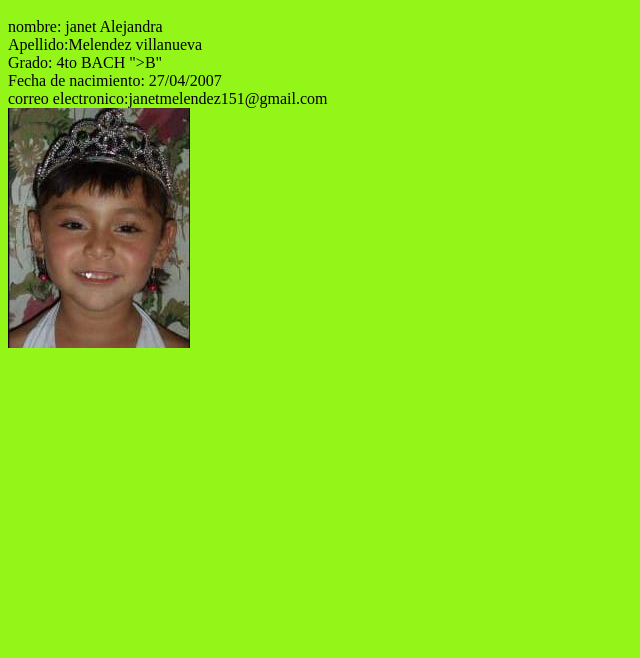
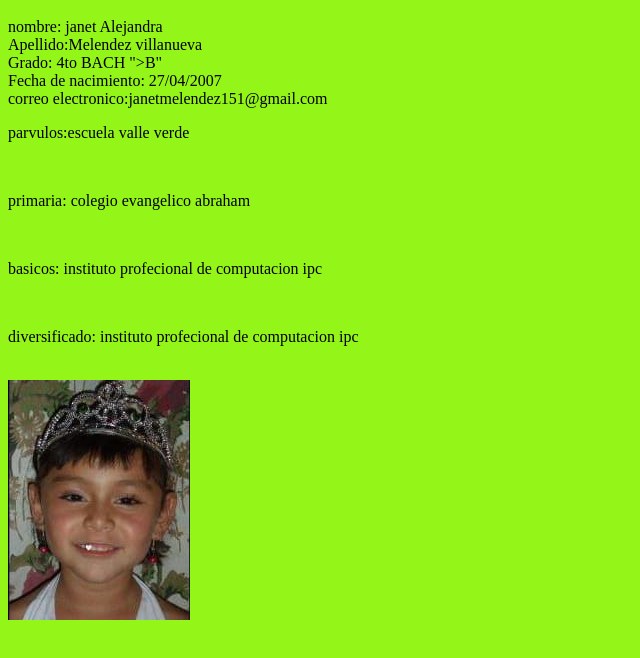
Before and after one commit to JanetMelendez/JAMV4B24, a plain HTML site: page info.html in a window 1280 px wide. Shown: the part 66-724 px from the top of the page, without its empty margins (0-640 px from the left). Drawn offline with Linux system fonts and the light colour scheme.

Commit message:
Update info.html

```diff
--- a/info.html
+++ b/info.html
@@ -7,6 +7,10 @@ Apellido:Melendez villanueva <br>
 Grado: 4to BACH ">B" <br>
 Fecha de nacimiento: 27/04/2007 <br>
 correo electronico:janetmelendez151@gmail.com <br>
+  <p> parvulos:escuela valle verde </p><br>
+  <p> primaria: colegio evangelico abraham</p><br>
+  <p>basicos: instituto profecional de computacion ipc</p><br>
+  <p>diversificado: instituto profecional de computacion ipc</p><br>
 <img src="foto.jpeg">
 </body>
 </html>
```
